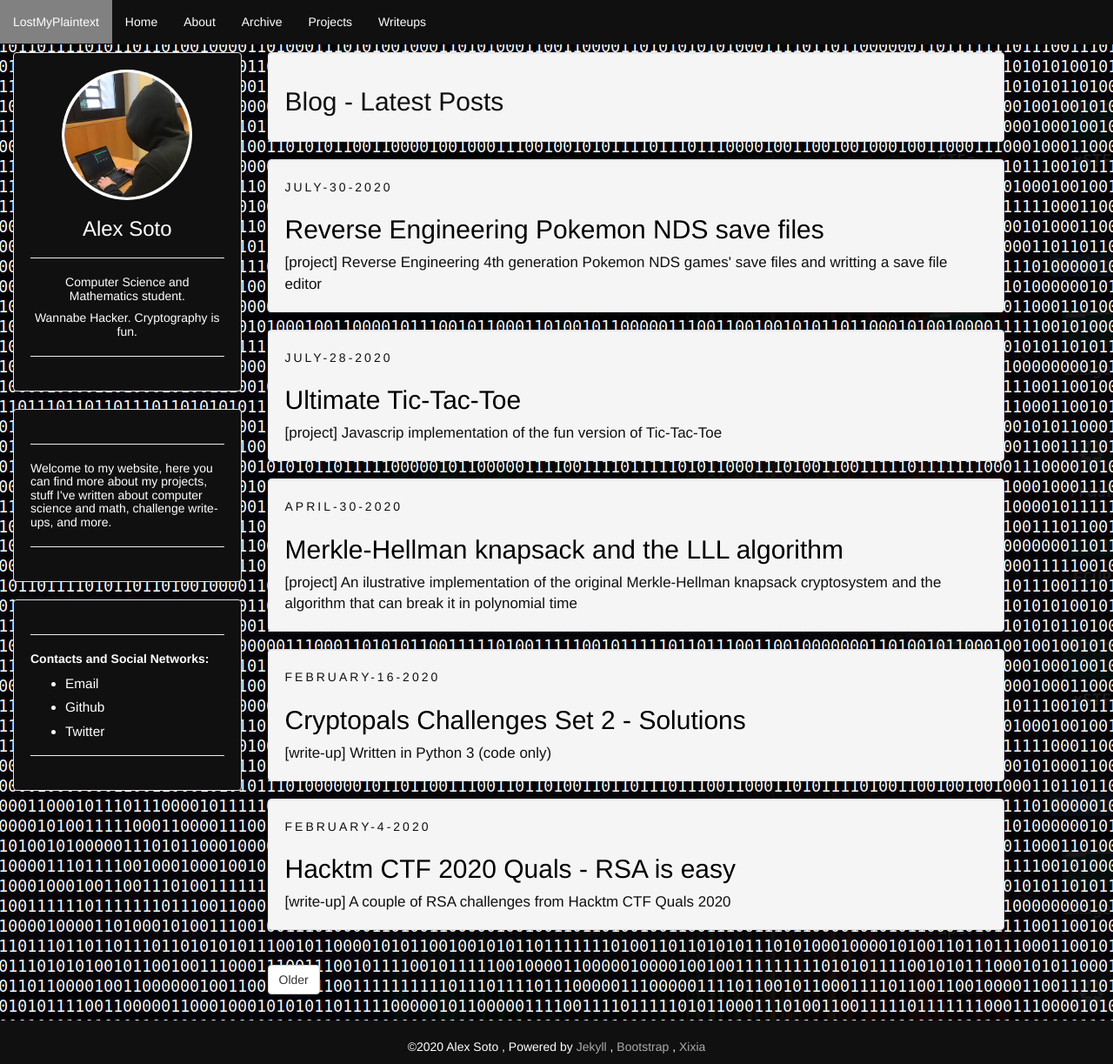
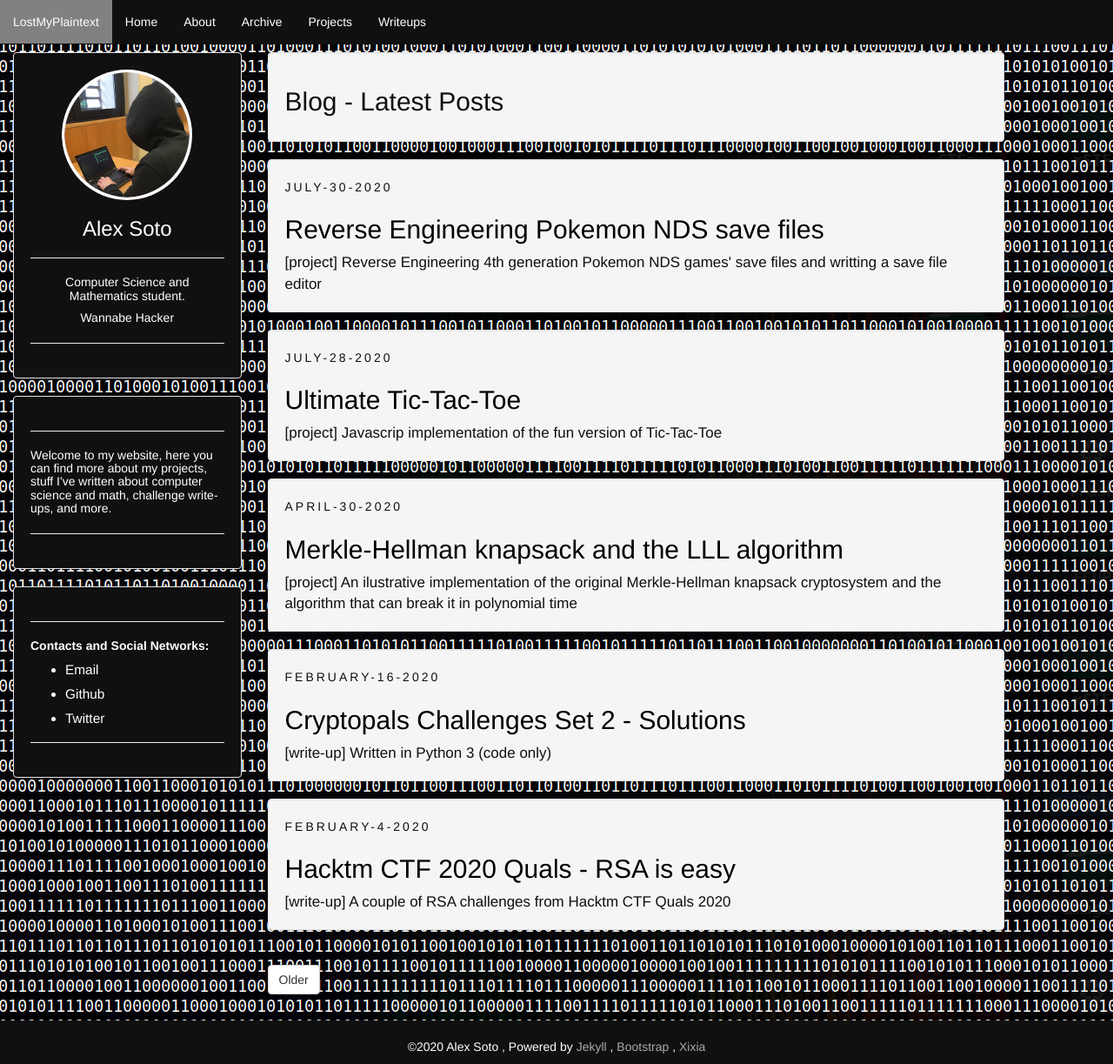
Before and after one commit to 0xA2/0xA2.github.io, a Jekyll site: the page built from index.html, in a window 1280 px wide and 1223 px high. Shown: the whole window at 87% size. Built offline with Jekyll 4.4.1, drawn with Linux system fonts in a browser that asks for light colours; the list of posts is cut into pages by our own code.

Commit message:
Update sidebar.html

```diff
--- a/_includes/sidebar.html
+++ b/_includes/sidebar.html
@@ -15,7 +15,7 @@
             <h3>Alex Soto</h3>
             <hr>
             <h5>Computer Science and Mathematics student.</h5>
-            <h5>Wannabe Hacker. Cryptography is fun.</h5>
+            <h5>Wannabe Hacker</h5>
             <hr>
 
     </div>
```
